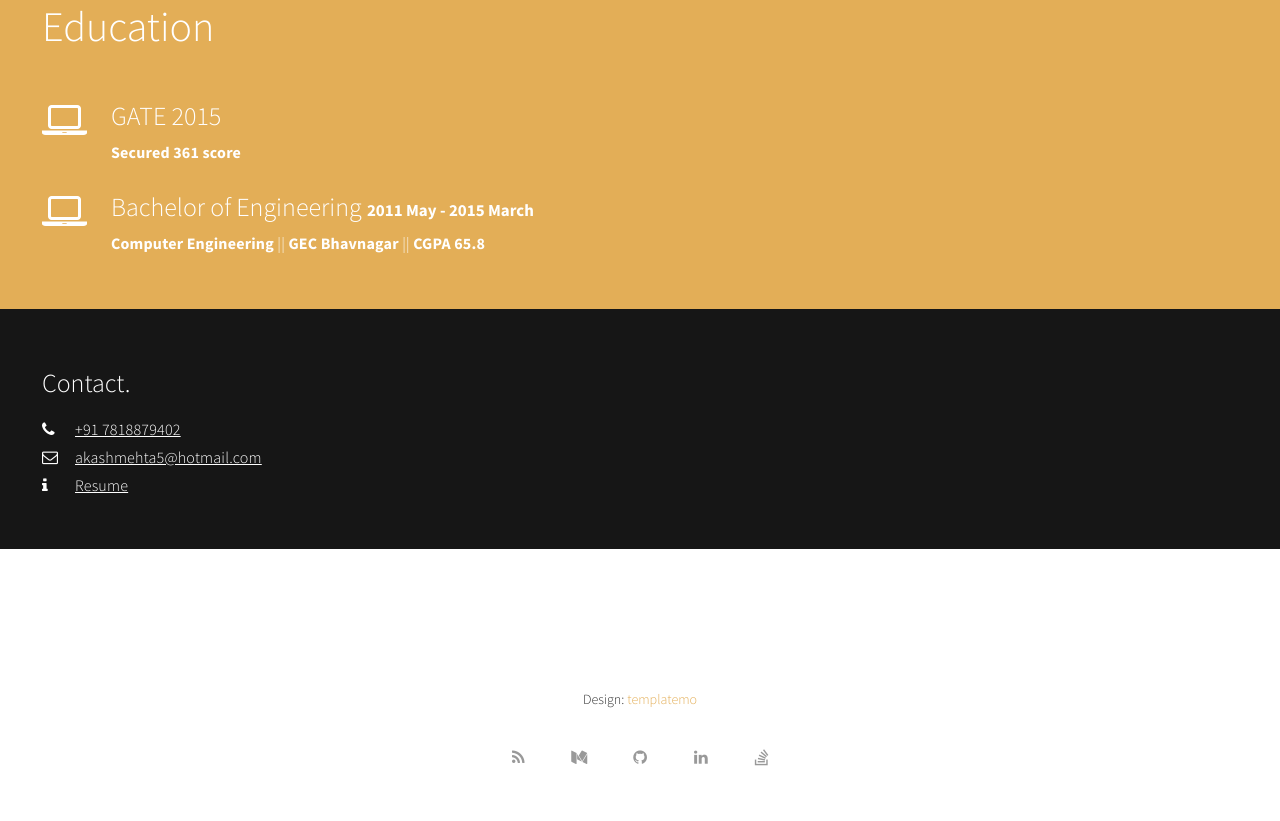
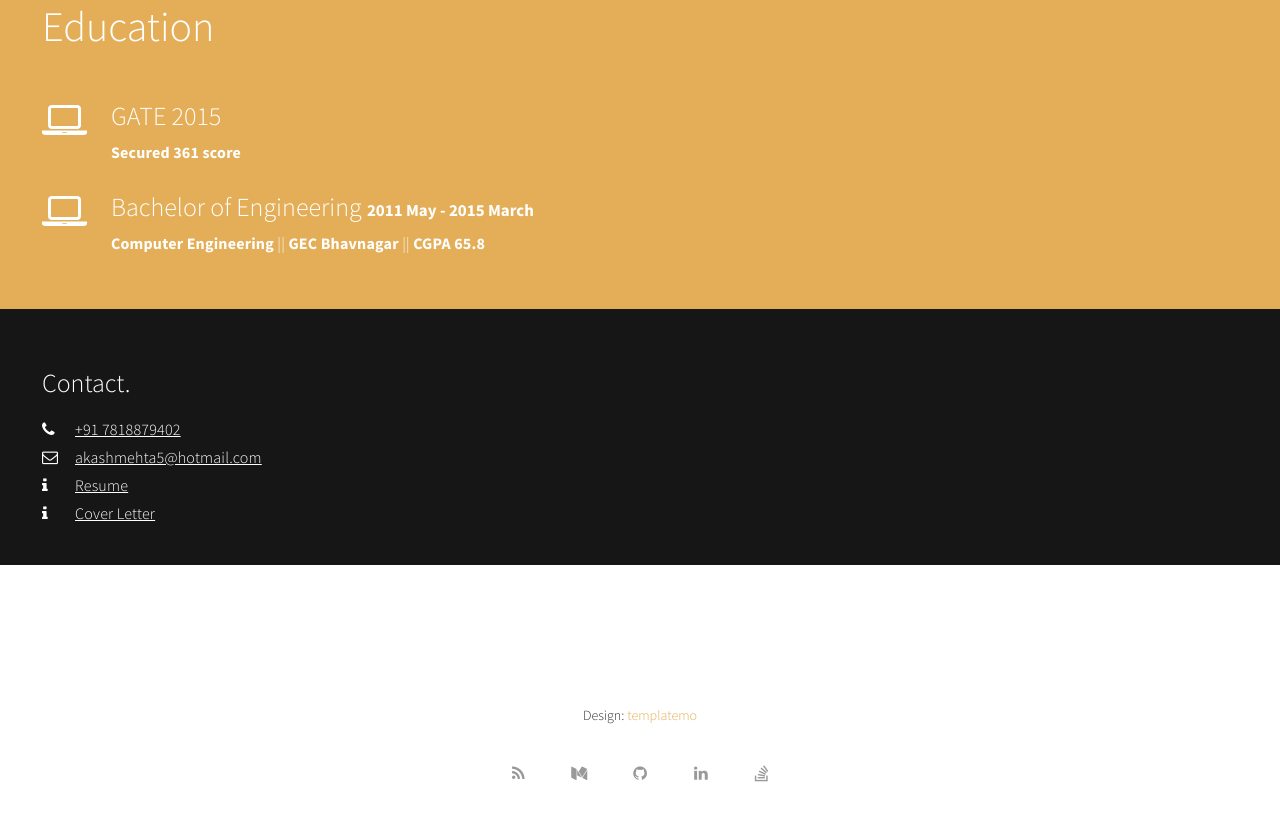
Before and after one commit to akashmehta/aakash.github.io, a plain HTML site: page index.html in a window 1280 px wide. Shown: the part 2842-3663 px from the top of the page. Drawn offline with Linux system fonts and the light colour scheme.

Commit message:
Update index.html
added cover letter link

```diff
--- a/index.html
+++ b/index.html
@@ -422,6 +422,10 @@ http://www.templatemo.com/tm-498-stimulus
                                         <td><i class="fa fa-info" style="color:white"></i></td>
                                         <td><a href="aakash_android_resume.pdf" style="color:white">&nbsp <u>Resume</u></a></td>
                                    </tr>
+				   <tr>
+                                        <td><i class="fa fa-info" style="color:white"></i></td>
+                                        <td><a href="aakash_mehta_cover_letter.pdf" style="color:white">&nbsp <u>Cover Letter</u></a></td>
+                                   </tr>
                               </table>
                          </div>
 
```
